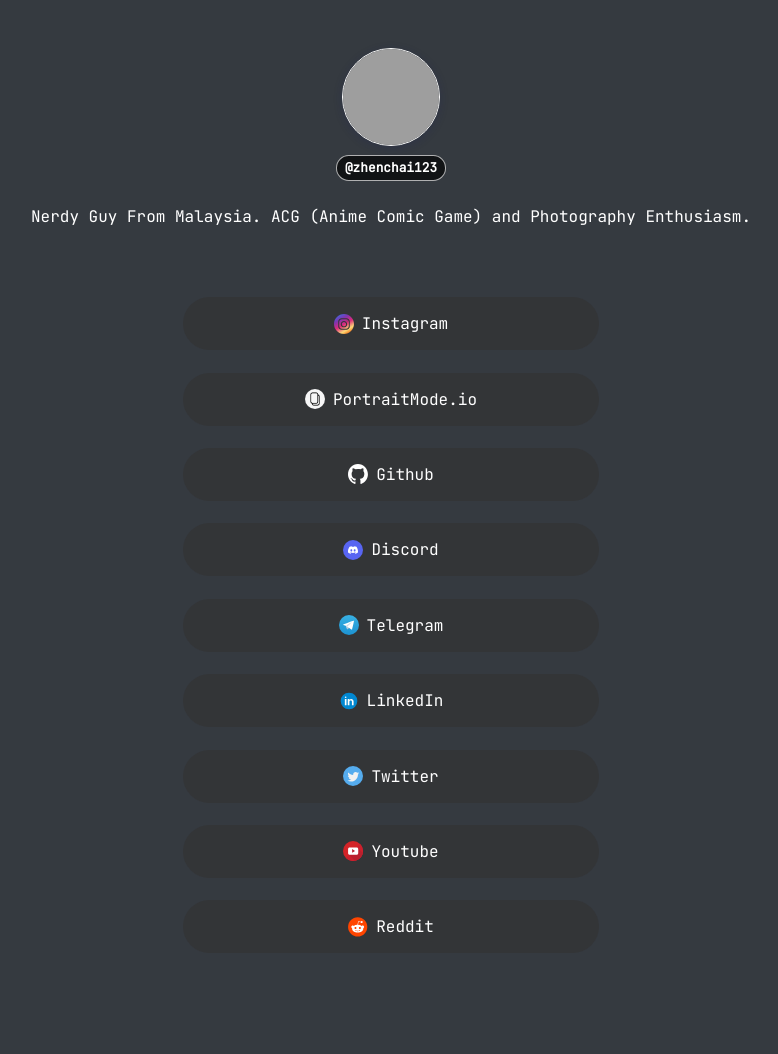
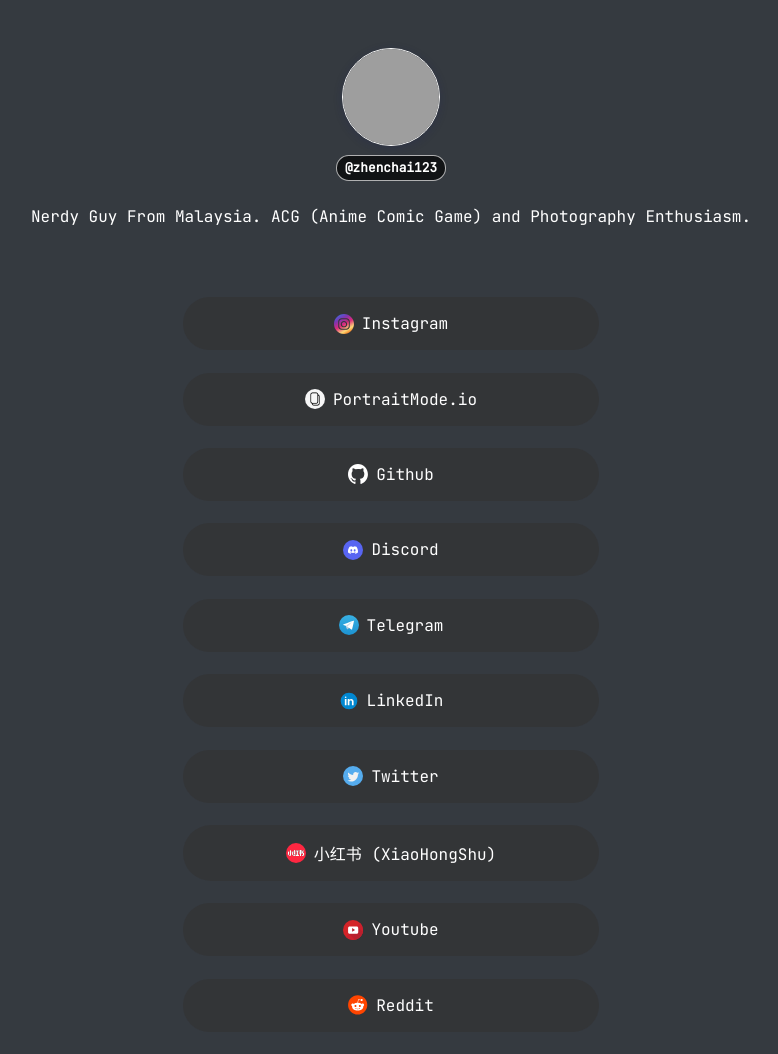
Before and after one commit to zhenchai00/link-in-bio, a plain HTML site: page index.html in a window 1280 px wide. Shown: the whole page, without its empty margins (249-1027 px from the left). Before the commit the page ends 1008 px from the top, so only its background shows below. Drawn offline with Linux system fonts and the light colour scheme; grey boxes are pictures that could not be loaded.

Commit message:
add: xiaohongshu profile

```diff
--- a/index.html
+++ b/index.html
@@ -82,6 +82,12 @@
                 </a>
             </li>
             <li>
+                <a href="https://www.xiaohongshu.com/user/profile/620e6d04000000001000ee16">
+                    <img src="./images/xiaohongshu.svg" alt="xiaohongshu" width="20px" height="20px" style="border-radius: 50%;">
+                    小红书 (XiaoHongShu)
+                </a>
+            </li>
+            <li>
                 <a href="https://www.youtube.com/channel/UCTOyPcp-ca5Wxy82M9wVPMA">
                     <img src="./images/youtube.svg" alt="YouTube" width="20px" height="20px">
                     Youtube
```
Also changed, not shown: images/xiaohongshu.svg (added).
